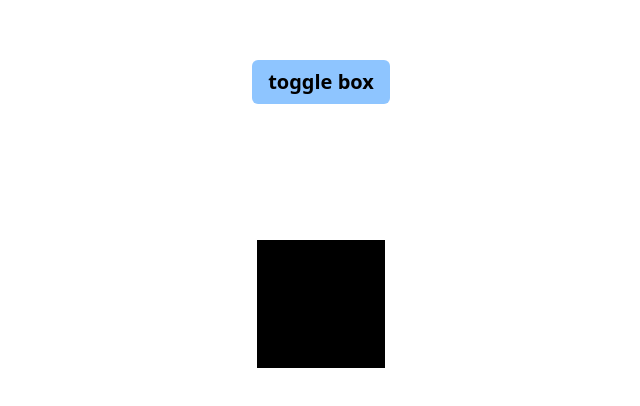
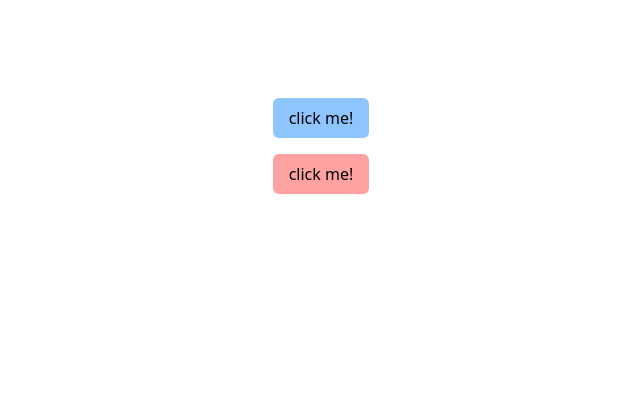
Before and after one commit to kirollos-sedhom/React-practice, a React (Vite) app: page / in a window 1280 px wide. Shown: the part 254-660 px from the top of the page, without its empty margins (319-959 px from the left). Built offline with nearby package versions, Linux system fonts and the light colour scheme.

Commit message:
add on hover/tap animations

```diff
--- a/src/App.tsx
+++ b/src/App.tsx
@@ -12,7 +12,8 @@ import Tabs from "./components/Tabs";
 import ProgressIndicator from "./components/ProgressIndicator";
 import Modal from "./components/Modal";
 import PlaceHolderPage from "./components/PlaceHolderPage"; // contains the modal
-import BasicsOfMotion from "./components/FramerMotionTutorial/BasicsOfMotion";
+import FramerMotion from "./components/FramerMotionTutorial/FramerMotion";
+
 function App() {
   return (
     <>
@@ -27,7 +28,7 @@ function App() {
       {/* <ProgressIndicator /> */}
       {/* <Tabs /> */}
       {/* <PlaceHolderPage /> */}
-      <BasicsOfMotion />
+      <FramerMotion />
     </>
   );
 }
--- /dev/null
+++ b/src/components/FramerMotionTutorial/FramerMotion.tsx
@@ -0,0 +1,13 @@
+import React from "react";
+import BasicsOfMotion from "./BasicsOfMotion";
+import Gestures from "./Gestures";
+const FramerMotion = () => {
+  return (
+    <div>
+      {/* <BasicsOfMotion /> */}
+      <Gestures />
+    </div>
+  );
+};
+
+export default FramerMotion;
--- /dev/null
+++ b/src/components/FramerMotionTutorial/Gestures.tsx
@@ -0,0 +1,42 @@
+import React from "react";
+import { motion, MotionConfig } from "framer-motion";
+const Gestures = () => {
+  return (
+    <div className="h-screen flex flex-col items-center justify-center gap-4">
+      <MotionConfig
+        transition={{
+          duration: 0.125,
+          ease: "easeInOut",
+        }}
+      >
+        <motion.button
+          whileHover={{
+            scale: 1.05,
+          }}
+          whileTap={{
+            scale: 0.95,
+            rotate: "2.5deg",
+          }}
+          className="bg-blue-300 rounded-md px-4 py-2"
+        >
+          click me!
+        </motion.button>
+
+        <motion.button
+          whileHover={{
+            scale: 1.05,
+          }}
+          whileTap={{
+            scale: 0.95,
+            rotate: "-2.5deg",
+          }}
+          className="bg-red-300 rounded-md px-4 py-2"
+        >
+          click me!
+        </motion.button>
+      </MotionConfig>
+    </div>
+  );
+};
+
+export default Gestures;
```
